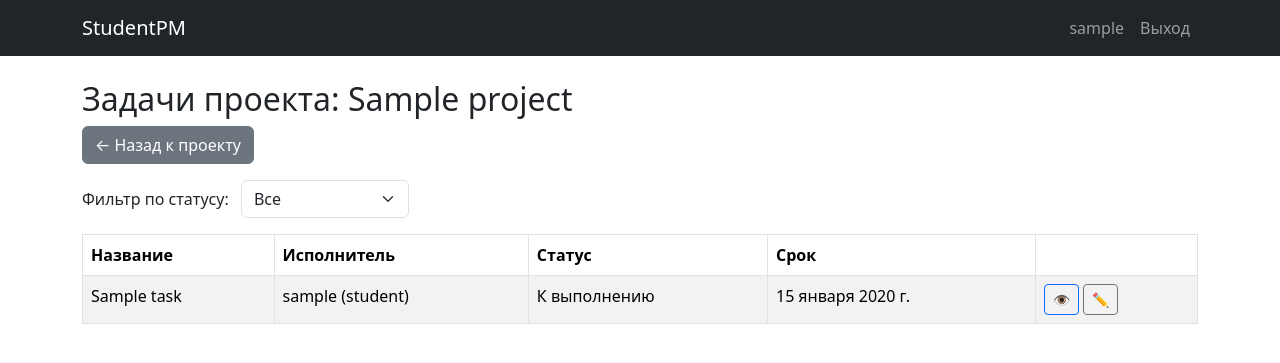
After one commit to Wolkami/projects-web-application, a Django app: page /projects/1/tasks/all/ in a window 1280 px wide. The commit adds this page. Shown: the top 363 px of the page. Run offline with Django 5.2, Linux system fonts and the light colour scheme; a user stored in the database is signed in; tables that the repository leaves empty hold one stand-in row (values such as "Sample post").

Commit message:
Добавлен просмотр всех задач проекта

```diff
--- a/api/templates/api/project_detail.html
+++ b/api/templates/api/project_detail.html
@@ -4,6 +4,7 @@
 
 {% block content %}
 <h2>{{ project.title }}</h2>
+<a href="{% url 'project-tasks' project.id %}" class="btn btn-outline-dark mb-3">📋 Все задачи</a>
 <p class="text-muted">{{ project.description }}</p>
 
 <p><strong>Начало:</strong> {{ project.start_date }} |
--- /dev/null
+++ b/api/templates/api/project_tasks.html
@@ -0,0 +1,52 @@
+{% extends 'api/base.html' %}
+{% block title %}Задачи проекта{% endblock %}
+
+{% block content %}
+<h2>Задачи проекта: {{ project.title }}</h2>
+
+<div class="mb-3">
+    <a href="{% url 'project-view' project.id %}" class="btn btn-secondary">← Назад к проекту</a>
+</div>
+
+<form method="get" class="mb-3">
+    <label for="status">Фильтр по статусу:</label>
+    <select name="status" id="status" onchange="this.form.submit()" class="form-select w-auto d-inline-block ms-2">
+        <option value="">Все</option>
+        {% for value, label in Task.Status.choices %}
+            <option value="{{ value }}" {% if status_filter == value %}selected{% endif %}>{{ label }}</option>
+        {% endfor %}
+    </select>
+</form>
+
+<table class="table table-bordered table-striped">
+    <thead>
+    <tr>
+        <th>Название</th>
+        <th>Исполнитель</th>
+        <th>Статус</th>
+        <th>Срок</th>
+        <th></th>
+    </tr>
+    </thead>
+    <tbody>
+    {% for task in tasks %}
+        <tr>
+            <td>{{ task.title }}</td>
+            <td>{{ task.assignee|default:"—" }}</td>
+            <td>{{ task.get_status_display }}</td>
+            <td>{{ task.due_date|default:"—" }}</td>
+            <td>
+                <a href="{% url 'task-detail-view' task.id %}" class="btn btn-sm btn-outline-primary">👁</a>
+                {% if request.user == project.creator or request.user == task.assignee %}
+                    <a href="{% url 'edit-task' task.id %}" class="btn btn-sm btn-outline-secondary">✏</a>
+                {% endif %}
+            </td>
+        </tr>
+    {% empty %}
+        <tr>
+            <td colspan="5" class="text-muted text-center">Нет задач</td>
+        </tr>
+    {% endfor %}
+    </tbody>
+</table>
+{% endblock %}
--- a/api/urls.py
+++ b/api/urls.py
@@ -11,6 +11,8 @@ from .views import (
     project_detail_view,
     edit_project_view,
     delete_project_view,
+    project_tasks_view,
+
     project_participants_view,
     remove_participant_view,
 
@@ -52,6 +54,7 @@ urlpatterns = [
     path('projects/<int:pk>/view/', project_detail_view, name='project-view'),
     path('projects/<int:pk>/edit/', edit_project_view, name='edit-project'),
     path('projects/<int:pk>/delete/', delete_project_view, name='delete-project'),
+    path('projects/<int:project_id>/tasks/all/', project_tasks_view, name='project-tasks'),
 
     path('projects/<int:project_id>/tasks/create/', create_task_view, name='create-task'),
     path('projects/<int:project_id>/participants/', project_participants_view, name='project-participants'),
--- a/api/views.py
+++ b/api/views.py
@@ -433,3 +433,25 @@ def update_task_status_view(request, task_id):
         messages.success(request, 'Статус обновлён.')
 
     return redirect('task-detail-view', task_id=task.id)
+
+@login_required
+def project_tasks_view(request, project_id):
+    project = get_object_or_404(Project, pk=project_id)
+
+    # Только участники или создатель проекта
+    if request.user != project.creator and not project.participants.filter(user=request.user).exists():
+        return redirect('dashboard')
+
+    tasks = project.tasks.select_related('assignee').all()
+
+    # Фильтрация по статусу (через ?status=done и т.п.)
+    status_filter = request.GET.get('status')
+    if status_filter in [choice[0] for choice in Task.Status.choices]:
+        tasks = tasks.filter(status=status_filter)
+
+    return render(request, 'api/project_tasks.html', {
+        'project': project,
+        'tasks': tasks,
+        'status_filter': status_filter,
+        'Task': Task,
+    })
```
